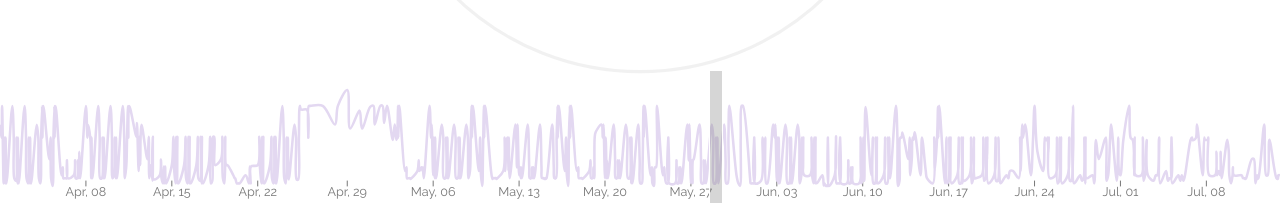
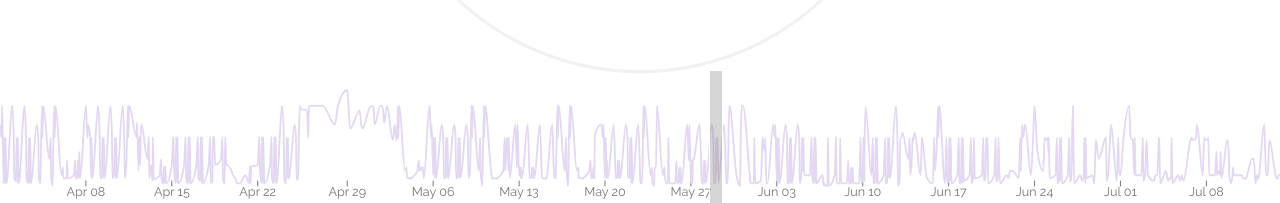
Before and after one commit to higsch/flyhigh, a Svelte app in the folder visualisation/app/: page / in a window 1280 px wide. Shown: the part 594-797 px from the top of the page. Built offline with nearby package versions, Linux system fonts and the light colour scheme.

Commit message:
small adjustments

```diff
--- a/visualisation/app/src/RadialGraph/RadialGraph.svelte
+++ b/visualisation/app/src/RadialGraph/RadialGraph.svelte
@@ -106,9 +106,10 @@
   }
 
   function formatCenterTimeRange(timeRange) {
-    const time1 = timeFormat('%b, %d')(timeRange[0]);
-    const time2 = timeFormat('%b, %d')(timeRange[1]);
-    return (time1 === time2) ? time1 : `${time1} - ${time2}`;
+    const weekday = timeFormat('%a')(timeRange[0]);
+    const time1 = timeFormat('%b %d')(timeRange[0]);
+    const time2 = timeFormat('%b %d')(timeRange[1]);
+    return (time1 === time2) ? `${weekday}, ${time1}` : `${time1} - ${time2}`;
   }
 
   function prepareData() {
--- a/visualisation/app/src/TimeBrush/TimeBrush.svelte
+++ b/visualisation/app/src/TimeBrush/TimeBrush.svelte
@@ -8,7 +8,7 @@
     scaleLinear,
     max as d3max,
     line as d3line,
-    curveCatmullRom,
+    curveMonotoneX,
     timeFormat,
     brushX,
     event as d3event,
@@ -81,7 +81,7 @@
     line = d3line()
       .x(d => x(d.departure))
       .y(d => y(d.endPrice))
-      .curve(curveCatmullRom.alpha(0.5));
+      .curve(curveMonotoneX);
 
     path = line(data);
 
@@ -126,14 +126,14 @@
           {#if show}
             <g class="tick" transform="translate({x(departure)} 0)">
               <line x1={0} y1={-10} x2={0} y2={-15}></line>
-              <text>{timeFormat('%b, %d')(departure)}</text>
+              <text>{timeFormat('%b %d')(departure)}</text>
             </g>
           {/if}
         {/each}
       </g>
       <g class="end-price">
         <path class="end-price-line"
-              stroke-width={Math.max(width, height) / 500}
+              stroke-width={Math.max(width, height) / 700}
               d={path}></path>
       </g>
     </svg>
```
